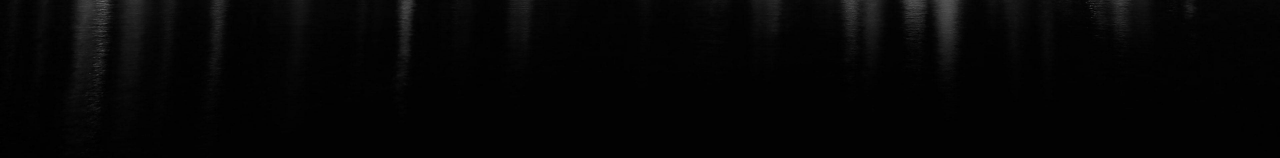
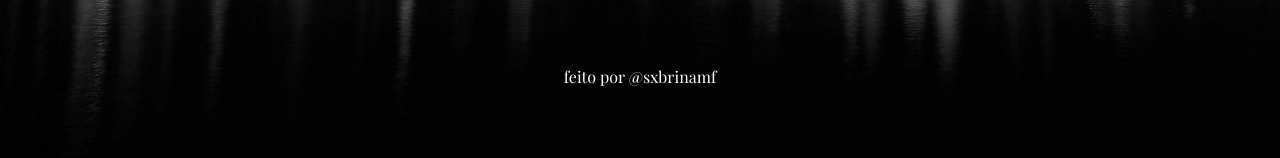
Before and after one commit to SabrinaMarquesF/SocialTree, a plain HTML site: page index.html in a window 1280 px wide. Shown: the part 634-792 px from the top of the page. Drawn offline with nearby package versions, Linux system fonts and the light colour scheme.

Commit message:
adição do footer

```diff
--- a/index.html
+++ b/index.html
@@ -37,6 +37,9 @@
           </a>
         </div>
       </div>
+      <footer>
+        <p>feito por @sxbrinamf</p>
+      </footer>
 
 </body>
 
--- a/style.css
+++ b/style.css
@@ -109,3 +109,13 @@ a{
         transform: scale(1);
     }
 }
+
+footer {
+    height: 100px;
+    padding-top: 150px;
+    color: white;
+}
+
+footer p {
+    text-align: center;
+}
```
